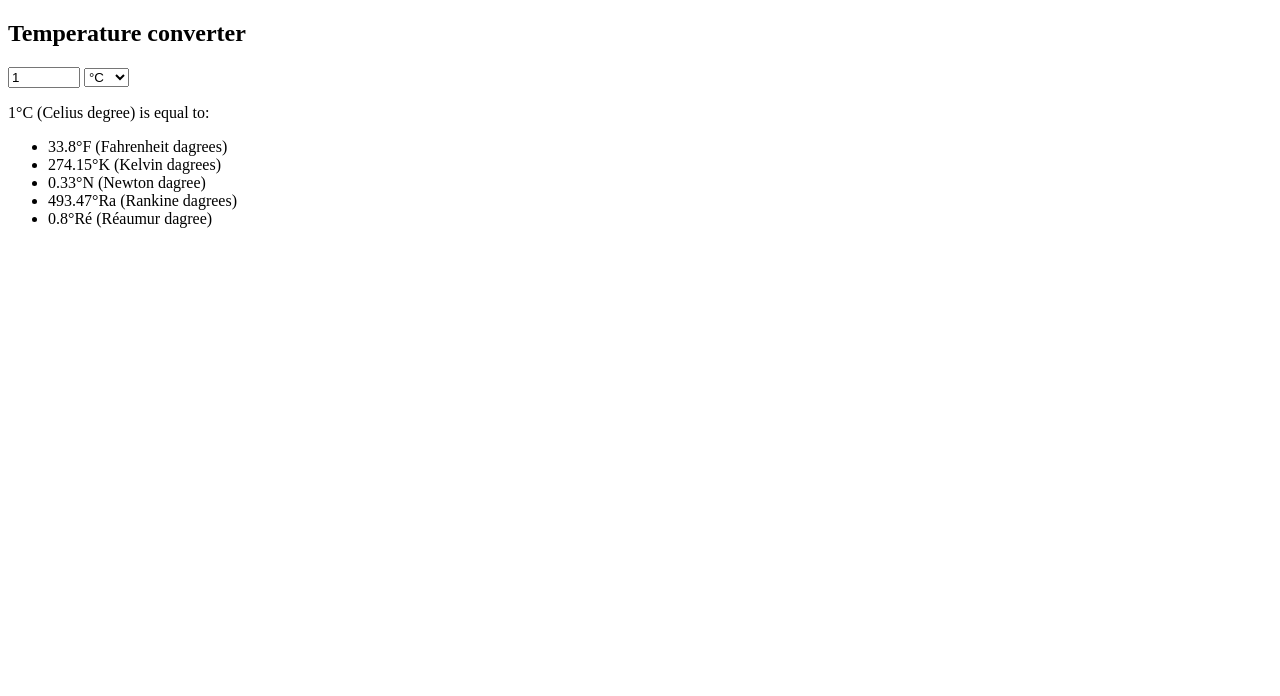
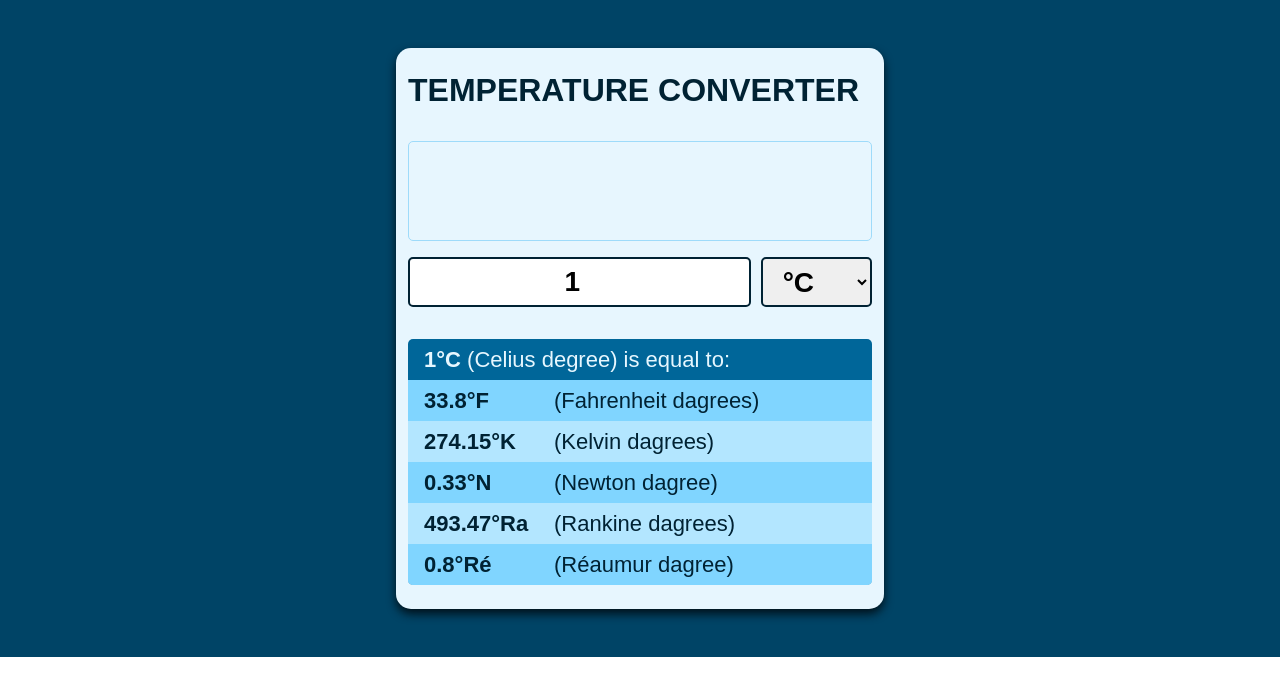
Before and after one commit to mateusz-kiszczak/temperature_converter, a plain HTML site: page index.html in a window 1280 px wide. Drawn offline with Linux system fonts and the light colour scheme.

Commit message:
Create and add styles

```diff
--- a/index.html
+++ b/index.html
@@ -5,17 +5,18 @@
     <meta http-equiv="X-UA-Compatible" content="IE=edge">
     <meta name="viewport" content="width=device-width, initial-scale=1.0">
     <title>Temperature converter</title>
+    <link rel="stylesheet" href="styles.css">
 </head>
 <body>
     <main>
-        <section>
+        <section id="content-container">
             <h1>Temperature converter</h1>
             <!-- Add "aria-disabled" attribute with adequate value to alert when JS runs -->
-            <div id="warning" role="alert" aria-relevant="all">
+            <div id="warning" class="inactive-alert" role="alert" aria-relevant="all">
                 <noscript>Your browser do not support JavaScript or it is disabled</noscript>
             </div>
             <form id="temp-conv-form">
-                <input type="number" name="temperature-value" min="-999" max="999" value="1" aria-label="Place temperature value" placeholder="Enter value from -999 to 999" aria-required="true">
+                <input class="valid-input" type="number" name="temperature-value" min="-999" max="999" value="1" aria-label="Place temperature value" placeholder="Enter -999 to 999" aria-required="true">
                 <select name="temperature-unit" aria-label="Choose temperature unit">
                     <option value="celsius" selected>&#176;C</option>
                     <option value="fahrenheit">&#176;F</option>
@@ -26,13 +27,13 @@
                 </select>
             </form>
             <div id="form-output" aria-live="assertive">
-                <p><span id="input-temp-val">1</span>&#176;<span id="input-temp-unit" >C</span>&#160;(<span id="input-temp-unit-in-words">Celius </span id="degree-plural-singular">degree</span>) is equal to:</p>
+                <p><b><span id="input-temp-val">1</span>&#176;<span id="input-temp-unit" >C</span></b>&#160;(<span id="input-temp-unit-in-words">Celius </span id="degree-plural-singular">degree</span>) is equal to:</p>
                 <ul id="output-list">
-                    <li>33.8&#176;F (Fahrenheit dagrees)</li>
-                    <li>274.15&#176;K (Kelvin dagrees)</li>
-                    <li>0.33&#176;N (Newton dagree)</li>
-                    <li>493.47&#176;Ra (Rankine dagrees)</li>
-                    <li>0.8&#176;Ré (Réaumur dagree)</li>
+                    <li><b><span class="left-part">33.8&#176;F</span></b><span class="right-part">(Fahrenheit dagrees)</span></li>
+                    <li><b><span class="left-part">274.15&#176;K</span></b><span class="right-part">(Kelvin dagrees)</span></li>
+                    <li><b><span class="left-part">0.33&#176;N</span></b><span class="right-part">(Newton dagree)</span></li>
+                    <li><b><span class="left-part">493.47&#176;Ra</span></b><span class="right-part">(Rankine dagrees)</span></li>
+                    <li><b><span class="left-part">0.8&#176;Ré</span></b><span class="right-part">(Réaumur dagree)</span></li>
                 </ul>
             </div>
         </section>
--- /dev/null
+++ b/styles.css
@@ -0,0 +1,209 @@
+/* GLOBAL STYLES */
+
+* {
+    box-sizing: border-box;
+    margin: 0;
+    padding: 0;
+    /* border: 1px solid black; */
+}
+
+
+/* TYPOGRAPHY */
+
+html {
+    font-family: Helvetice, Arial, sans-serif;
+    font-size: 16px;
+}
+
+h1 {
+    font-size: 2rem;
+    text-transform: uppercase;
+}
+
+P,
+span,
+ul {
+    font-size: 1.125rem;
+    line-height: 1.5;
+}
+
+input,
+select {
+    font-size: 1.5rem;
+    font-weight: bold;
+}
+
+input {
+    line-height: normal;
+}
+
+@media only screen and (min-width: 520px) {
+    P,
+    span,
+    ul {
+        font-size: 1.375rem;
+    }
+
+    input,
+    select {
+        font-size: 1.75rem;
+    }
+}
+
+/* STRUCTURE */
+
+#content-container {
+    background-color: hsl(200, 90%, 95%);
+    border-radius: 15px;
+    box-shadow: 0 5px 10px hsl(200, 100%, 5%);
+    min-width: 320px;
+    padding: 24px 12px;
+}
+
+@media only screen and (min-width: 520px) {
+    #content-container {
+        width: 488px;
+    }
+}
+
+
+/* MODULES */
+
+form {
+    height: 50px;
+    margin-bottom: 16px;
+    margin-top: 16px;
+    position: relative;
+    width: 100%;
+}
+
+input,
+select {
+    border: 2px solid hsl(200, 100%, 10%);
+    border-radius: 5px;
+}
+
+input {
+    height: inherit;
+    text-align: center;
+    width: 67%;
+}
+
+select {
+    cursor: pointer;
+    height: inherit;
+    padding-left: 0.5rem;
+    position: absolute;
+    right: 0;
+    top: 0;
+    width: 30%;
+}
+
+.valid-input:active,
+.valid-input:focus,
+select:active,
+select:focus {
+    background-color: hsl(135, 31%, 95%);
+    border: 3px solid hsl(135, 100%, 30%);
+    outline: none;
+}
+
+@media only screen and (min-width: 520px) {
+    input {
+        width: 74%;
+    }
+
+    select {
+        padding-left: 1rem;
+        width: 24%;
+    }
+}
+
+/* COMPONENTS */
+
+
+
+/* PAGE */
+
+main {
+    background-color: hsl(200, 100%, 20%);
+    color: hsl(200, 100%, 10%);
+    padding: 48px 16px;
+}
+
+#warning {
+    align-items: center;
+    border-radius: 5px;
+    display: flex;
+    font-weight: bold;
+    margin-top: 32px;
+    min-height: 100px;
+    padding: 1rem;
+    width: 100%;
+}
+
+#form-output {
+    background-color: hsl(200, 100%, 30%);
+    border-radius: 5px;
+    margin-top: 32px;
+}
+
+#form-output > p {
+    color: hsl(200, 100%, 95%);
+    padding: 0.25rem 1rem;
+}
+
+ul {
+    background-color: hsl(200, 100%, 85%);
+    border-radius: 5px;
+    list-style: none;
+}
+
+li {
+    padding: 0.25rem 1rem;
+    width: 100%;
+}
+
+li:nth-of-type(odd) {
+    background-color: hsl(200, 100%, 75%);
+}
+
+li:last-of-type {
+    border-bottom-left-radius: 5px;
+    border-bottom-right-radius: 5px;
+}
+
+.left-part {
+    display: inline-block;
+    width: 115px;
+}
+
+@media only screen and (min-width: 520px) {
+    main {
+        display: flex;
+        justify-content: center;
+    }
+
+    .left-part {
+        width: 130px;
+    }
+}
+
+
+/* HELPERS */
+
+.active-alert {
+    background-color: hsl(355, 90%, 85%);
+    border: 2px solid hsl(355, 90%, 40%);
+}
+
+.inactive-alert {
+    border: 1px solid hsl(200, 90%, 80%);
+    user-select: none;
+}
+
+.invalid-input {
+    background-color: hsl(355, 31%, 95%);
+    border: 3px solid hsl(355, 90%, 40%);
+    outline: none;
+}
```
